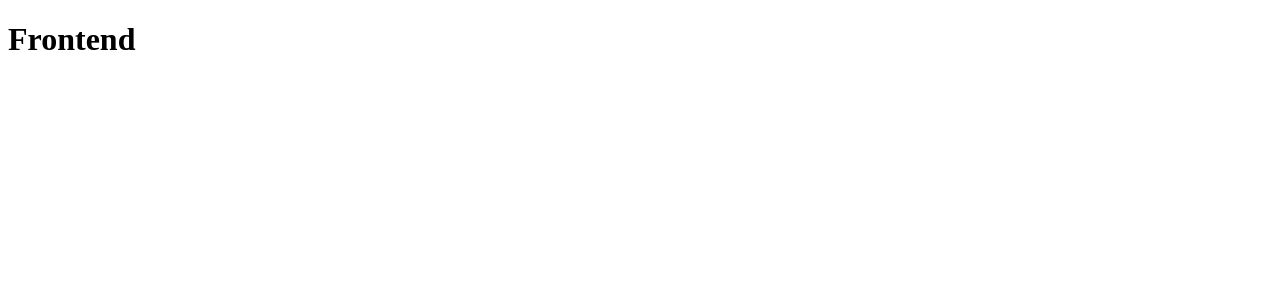
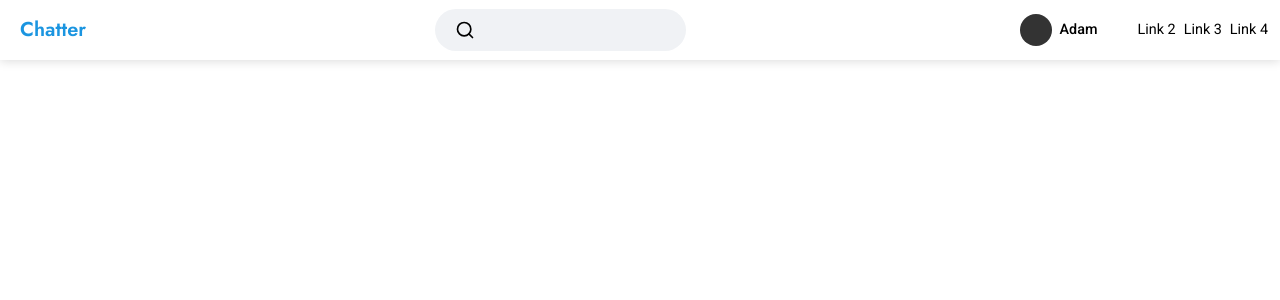
Before and after one commit to adamvorkel/mern-social, a React (Create React App) app in the folder client/: page / in a window 1280 px wide. Shown: the top 300 px of the page. Built offline with nearby package versions, Linux system fonts and the light colour scheme; the HTML template or start-up script is replaced by a standard one.

Commit message:
created basic Navbar component, some styling, and added feather icons

```diff
--- a/client/package.json
+++ b/client/package.json
@@ -8,6 +8,7 @@
     "@testing-library/user-event": "^7.2.1",
     "react": "^16.13.1",
     "react-dom": "^16.13.1",
+    "react-feather": "^2.0.8",
     "react-scripts": "3.4.3"
   },
   "scripts": {
--- a/client/public/index.html
+++ b/client/public/index.html
@@ -10,34 +10,16 @@
       content="Web site created using create-react-app"
     />
     <link rel="apple-touch-icon" href="%PUBLIC_URL%/logo192.png" />
-    <!--
-      manifest.json provides metadata used when your web app is installed on a
-      user's mobile device or desktop. See https://developers.google.com/web/fundamentals/web-app-manifest/
-    -->
     <link rel="manifest" href="%PUBLIC_URL%/manifest.json" />
-    <!--
-      Notice the use of %PUBLIC_URL% in the tags above.
-      It will be replaced with the URL of the `public` folder during the build.
-      Only files inside the `public` folder can be referenced from the HTML.
+    <link
+      href="https://fonts.googleapis.com/css2?family=Jost:wght@600&family=Roboto:wght@400;500&display=swap"
+      rel="stylesheet"
+    />
 
-      Unlike "/favicon.ico" or "favicon.ico", "%PUBLIC_URL%/favicon.ico" will
-      work correctly both with client-side routing and a non-root public URL.
-      Learn how to configure a non-root public URL by running `npm run build`.
-    -->
-    <title>React App</title>
+    <title>Chatter</title>
   </head>
   <body>
     <noscript>You need to enable JavaScript to run this app.</noscript>
     <div id="root"></div>
-    <!--
-      This HTML file is a template.
-      If you open it directly in the browser, you will see an empty page.
-
-      You can add webfonts, meta tags, or analytics to this file.
-      The build step will place the bundled scripts into the <body> tag.
-
-      To begin the development, run `npm start` or `yarn start`.
-      To create a production bundle, use `npm run build` or `yarn build`.
-    -->
   </body>
 </html>
--- a/client/src/App.css
+++ b/client/src/App.css
@@ -0,0 +1,124 @@
+:root {
+  --font-display: 'Jost', sans-serif;
+  --font-text: 'Roboto', sans-serif;
+
+  --light-bg: #f0f2f5;
+  --primary-color: #1b95e0;
+}
+
+* {
+  box-sizing: border-box;
+  margin: 0;
+  padding: 0;
+}
+
+input {
+  font-size: 1em;
+}
+
+input[type='search']::-webkit-search-decoration,
+input[type='search']::-webkit-search-cancel-button,
+input[type='search']::-webkit-search-results-button,
+input[type='search']::-webkit-search-results-decoration {
+  display: none;
+}
+
+body {
+  font-family: var(--font-text);
+  font-size: 0.9rem;
+  line-height: 1.75em;
+}
+
+a {
+  text-decoration: none;
+  color: var(--primary-color);
+}
+
+h1,
+h2,
+h3,
+h4,
+h5,
+h6 {
+  font-family: var(--font-display);
+}
+
+/**
+* Navbar
+**/
+#navbar {
+  display: flex;
+  justify-content: space-between;
+  align-items: center;
+  padding: 1.5rem var(--gap);
+}
+
+#navbar {
+  box-shadow: 0px 1px 10px rgba(0, 0, 0, 0.15);
+  padding: 0.25rem;
+}
+
+#navbar-logo {
+  font-family: var(--font-display);
+}
+
+#navbar-logo a {
+  display: block;
+  padding: 1rem;
+  font-size: 1.25rem;
+  line-height: 1em;
+}
+
+#navbar-search {
+  display: flex;
+  background-color: var(--light-bg);
+  border-radius: 2rem;
+}
+
+#navbar-search-icon {
+  display: flex;
+  flex-direction: column;
+  justify-content: center;
+  padding-left: 1.2rem;
+}
+
+#navbar-search input {
+  padding: 0.8rem;
+  border: none;
+  background: transparent;
+}
+
+#navbar-search input:focus {
+  outline: none;
+}
+
+#navbar nav ul {
+  list-style-type: none;
+  display: flex;
+  align-items: center;
+}
+
+#navbar nav ul li {
+  margin-right: 0.5rem;
+}
+
+#navbar nav ul li .navbar-account-link {
+  display: flex;
+  flex-direction: row;
+  align-items: center;
+  margin-right: 2rem;
+}
+
+#navbar nav ul li .navbar-account-link a {
+  font-weight: 500;
+  color: inherit;
+}
+
+#navbar nav ul li .navbar-account-avatar {
+  display: block;
+  height: 2rem;
+  width: 2rem;
+  border-radius: 50%;
+  background-color: #333;
+  margin-right: 0.5rem;
+}
--- a/client/src/App.js
+++ b/client/src/App.js
@@ -1,10 +1,13 @@
 import React from 'react';
+
 import './App.css';
+
+import Navbar from './components/layout/Navbar';
 
 function App() {
   return (
     <div className='App'>
-      <h1>Frontend</h1>
+      <Navbar />
     </div>
   );
 }
--- /dev/null
+++ b/client/src/components/layout/Navbar.js
@@ -0,0 +1,33 @@
+import React from 'react';
+import { Search } from 'react-feather';
+
+const Navbar = () => {
+  return (
+    <header id='navbar'>
+      <div id='navbar-logo'>
+        <a href='/'>Chatter</a>
+      </div>
+      <div id='navbar-search'>
+        <span id='navbar-search-icon'>
+          <Search size={20} />
+        </span>
+        <input type='search'></input>
+      </div>
+      <nav>
+        <ul>
+          <li>
+            <div className='navbar-account-link'>
+              <span className='navbar-account-avatar'></span>
+              <a href='/'>Adam</a>
+            </div>
+          </li>
+          <li>Link 2</li>
+          <li>Link 3</li>
+          <li>Link 4</li>
+        </ul>
+      </nav>
+    </header>
+  );
+};
+
+export default Navbar;
```
Also changed, not shown: 1 other file (tests, documents, lock files or other folders).
